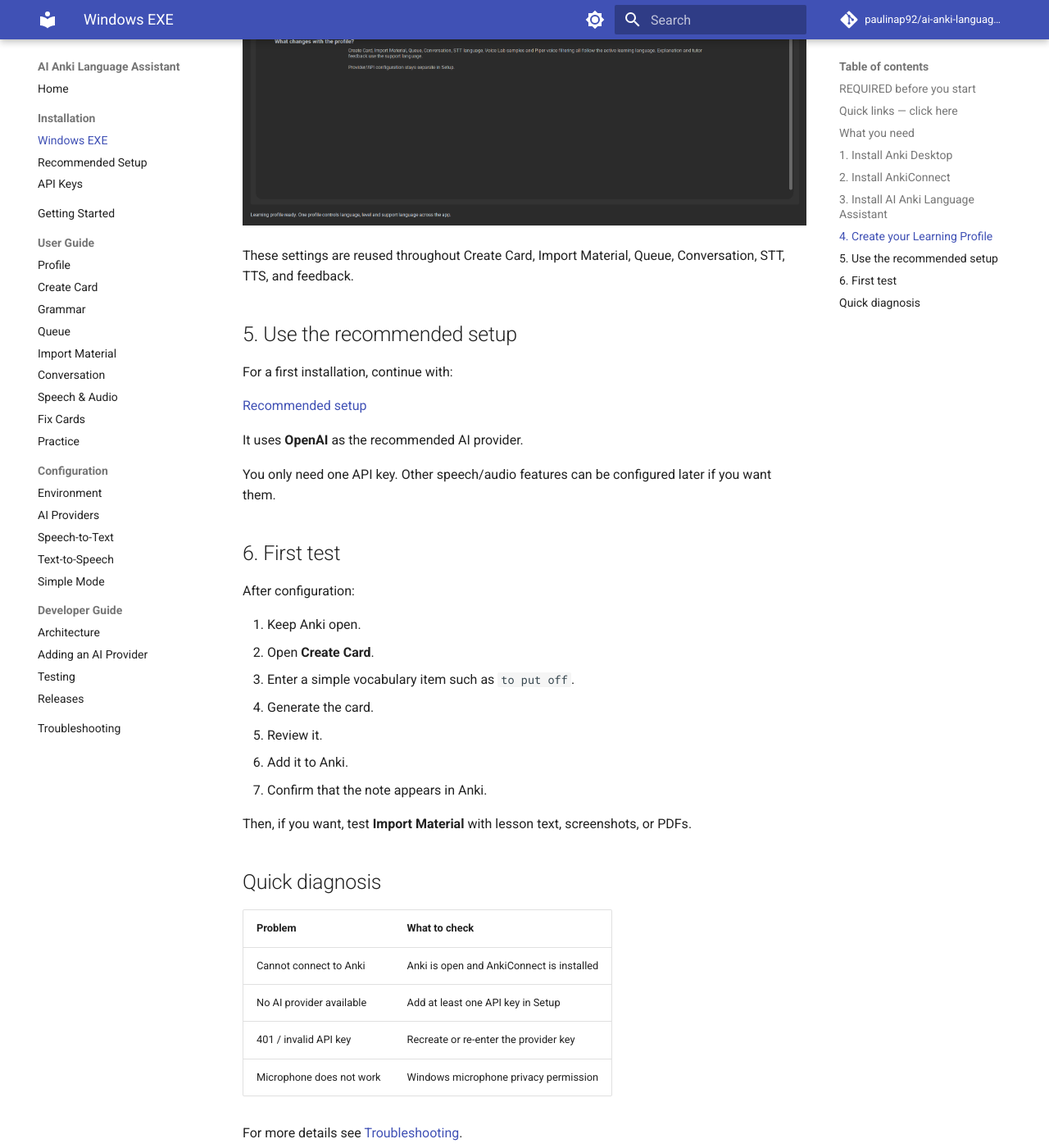
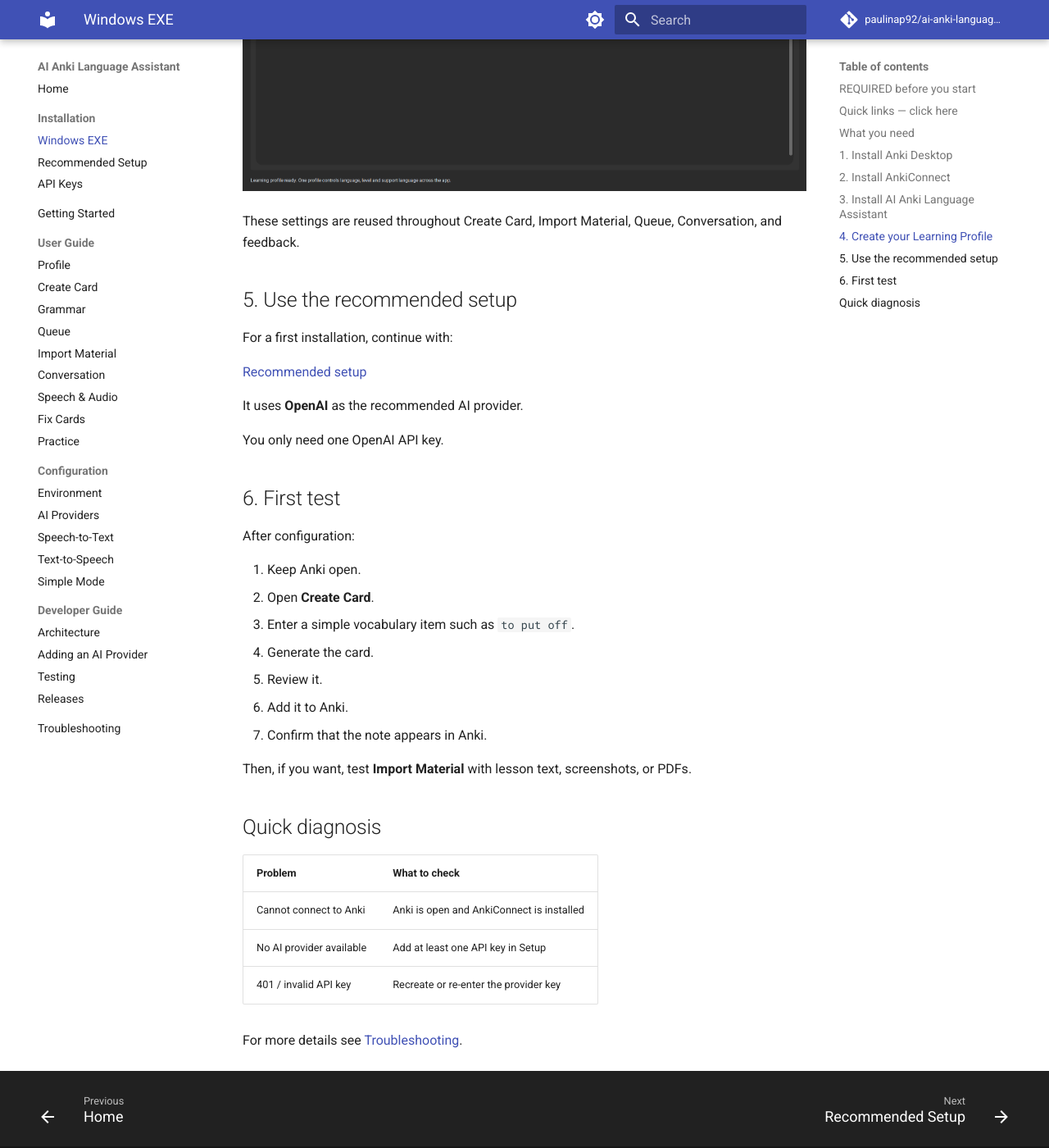
Before and after one commit to paulinap92/ai-anki-language-assistant, an MkDocs documentation site: the page built from docs/installation/windows-exe.md, in a window 1280 px wide and 1400 px high, scrolled down 2709 px. Shown: the whole window at 82% size. Built offline with MkDocs 1.6.1 and Material for MkDocs 9.7.7, drawn with Linux system fonts in a browser that asks for light colours; comment, search, counter and statistics services are not loaded; some of the changed text lies outside the part shown.

Commit message:
docs: remove speech tooling from beginner Windows guide

```diff
--- a/docs/installation/windows-exe.md
+++ b/docs/installation/windows-exe.md
@@ -34,8 +34,6 @@
 2. **Anki Desktop**
 3. **AnkiConnect**
 4. **one AI provider** — the recommended setup uses OpenAI
-
-Speech recognition, local voices, OCR providers, and fully local AI are optional.
 
 ## 1. Install Anki Desktop
 
@@ -91,7 +89,7 @@
 
 ![Learning Profile screen](../assets/profile.png)
 
-These settings are reused throughout Create Card, Import Material, Queue, Conversation, STT, TTS, and feedback.
+These settings are reused throughout Create Card, Import Material, Queue, Conversation, and feedback.
 
 ## 5. Use the recommended setup
 
@@ -101,7 +99,7 @@
 
 It uses **OpenAI** as the recommended AI provider.
 
-You only need one API key. Other speech/audio features can be configured later if you want them.
+You only need one OpenAI API key.
 
 ## 6. First test
 
@@ -124,6 +122,5 @@
 | Cannot connect to Anki | Anki is open and AnkiConnect is installed |
 | No AI provider available | Add at least one API key in Setup |
 | 401 / invalid API key | Recreate or re-enter the provider key |
-| Microphone does not work | Windows microphone privacy permission |
 
 For more details see [Troubleshooting](../troubleshooting/index.md).
```
